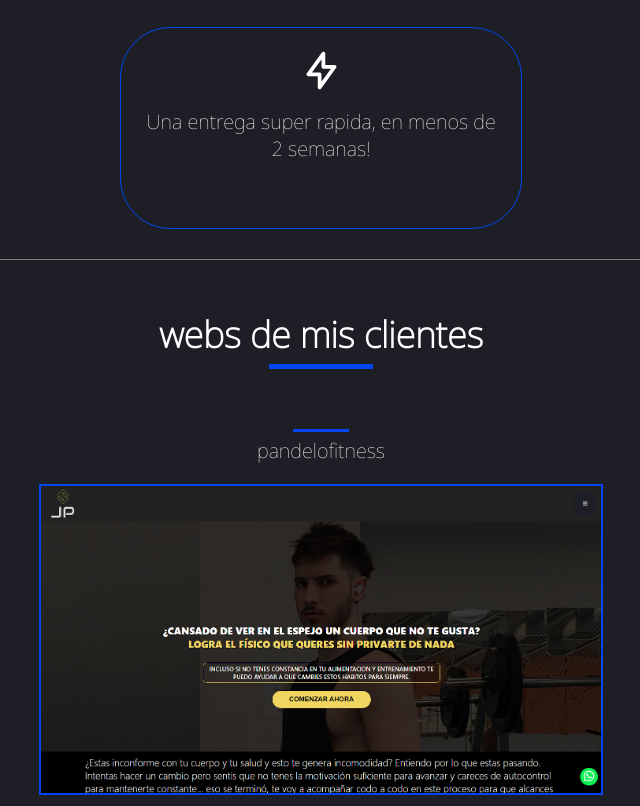
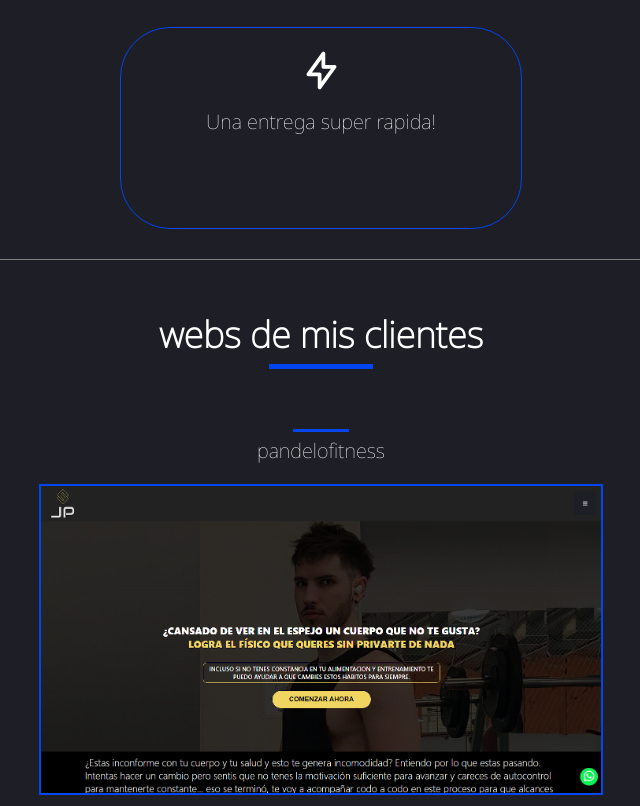
Before and after one commit to ValentinValleWD/Valentin_Valle_WD, a plain HTML site: page index.html in a window 1280 px wide. Shown: the part 2532-3338 px from the top of the page, without its empty margins (319-959 px from the left). Drawn offline with nearby package versions, Linux system fonts and the light colour scheme.

Commit message:
Update index.html

```diff
--- a/index.html
+++ b/index.html
@@ -114,7 +114,7 @@
                 <path stroke="none" d="M0 0h24v24H0z" fill="none"></path>
                 <path d="M13 3l0 7l6 0l-8 11l0 -7l-6 0l8 -11"></path>
             </svg>
-            <p>Una entrega super rapida, en menos de 2 semanas!</p>
+            <p>Una entrega super rapida!</p>
         </div>
     </section>
 
```
